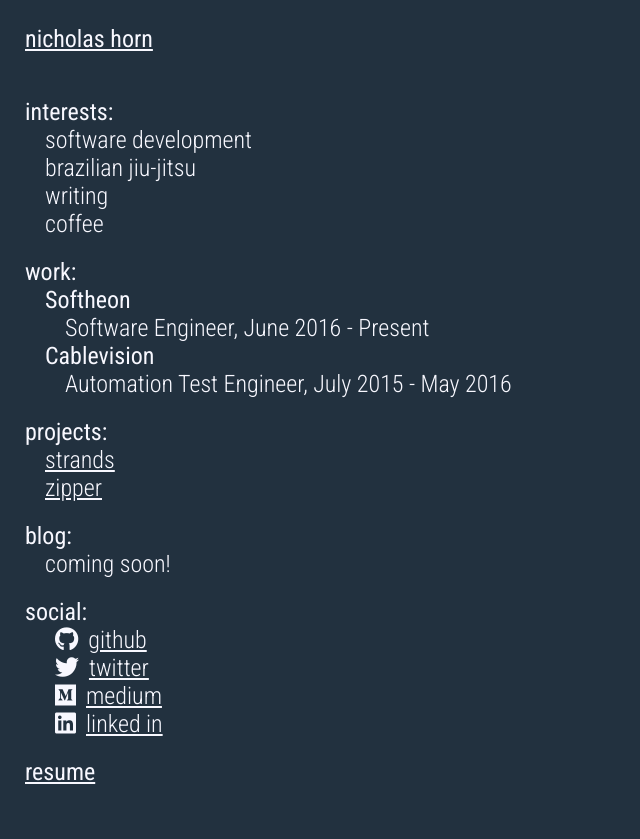
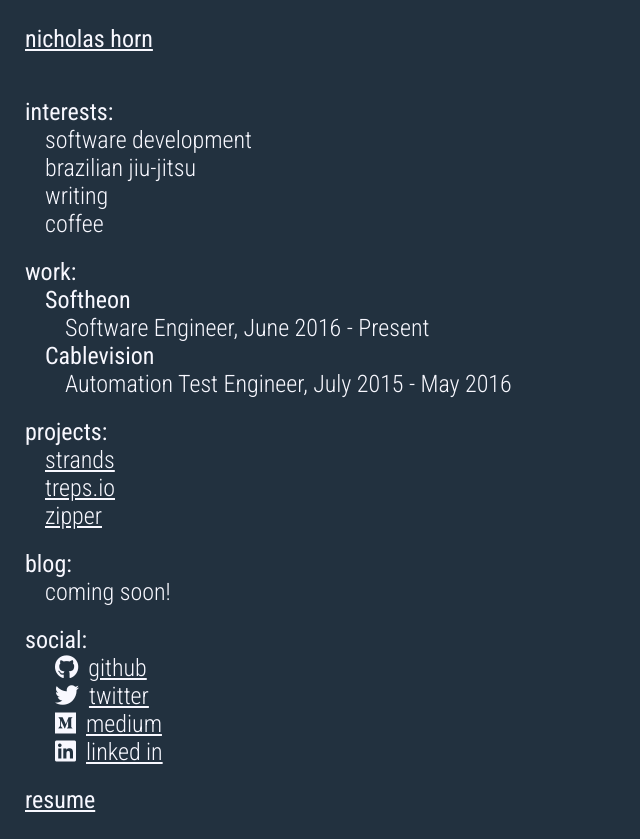
Before and after one commit to fauc3t/portfolio, a React (Create React App) app: page / in a window 1280 px wide. Shown: the whole page, without its empty margins (0-640 px from the left). Before the commit the page ends 811 px from the top, so only its background shows below. Built offline with nearby package versions, Linux system fonts and the light colour scheme.

Commit message:
add treps.io coming soon

```diff
--- a/src/json/about.js
+++ b/src/json/about.js
@@ -38,6 +38,11 @@
         ]
     },
     {
+        "name": "treps.io",
+        "about": "more info coming soon!",
+        "images": []
+    },
+    {
         "name": "zipper",
         "about": "My first dabble in mobile development. A simple beat-my-highscore style game where you help Zipper the robot dodge clouds and collect balloons. Due to lost source code (I've since started using source control) and updated Apple policies, it is no longer available for download.",
         "images": [
```
